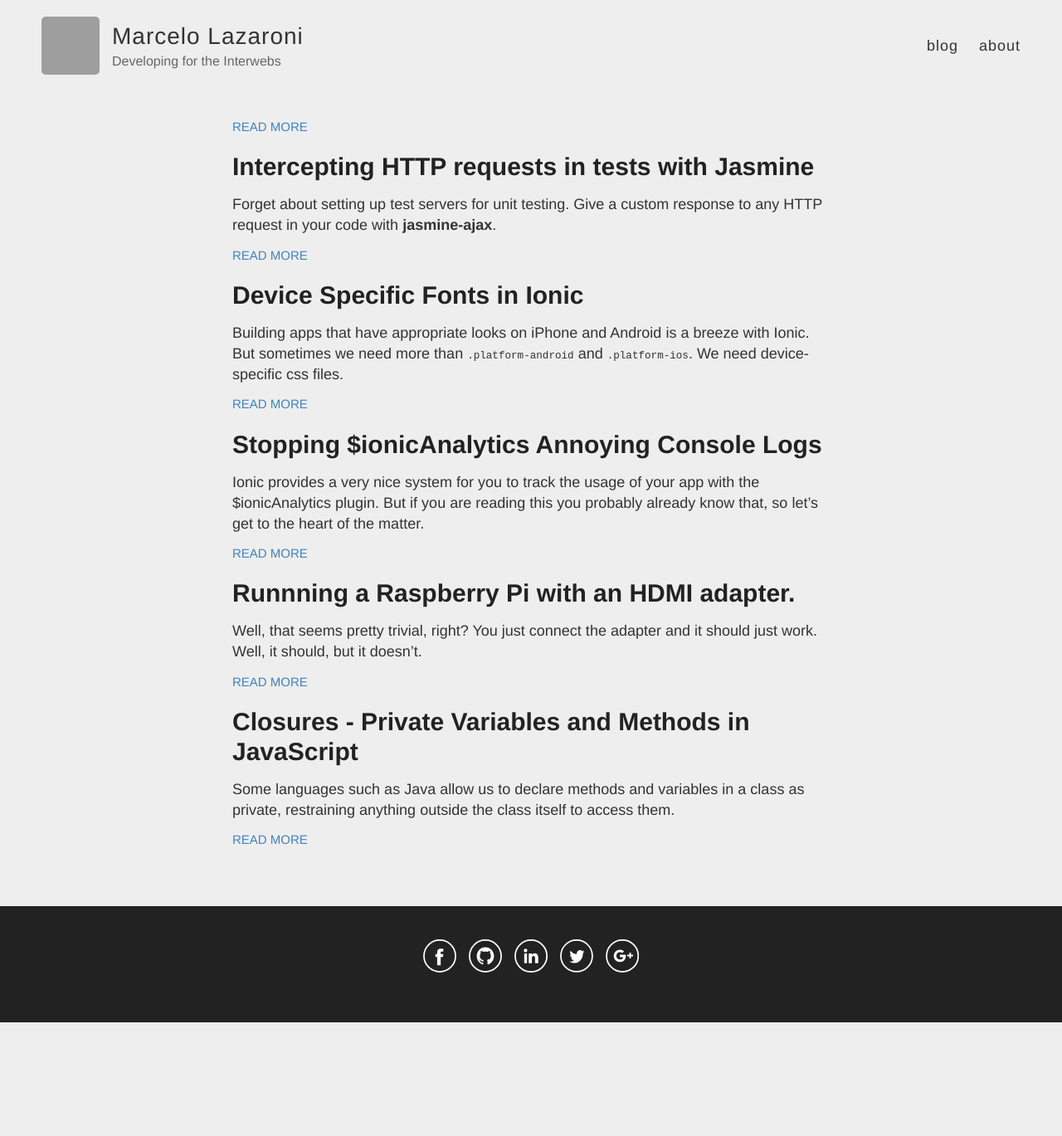
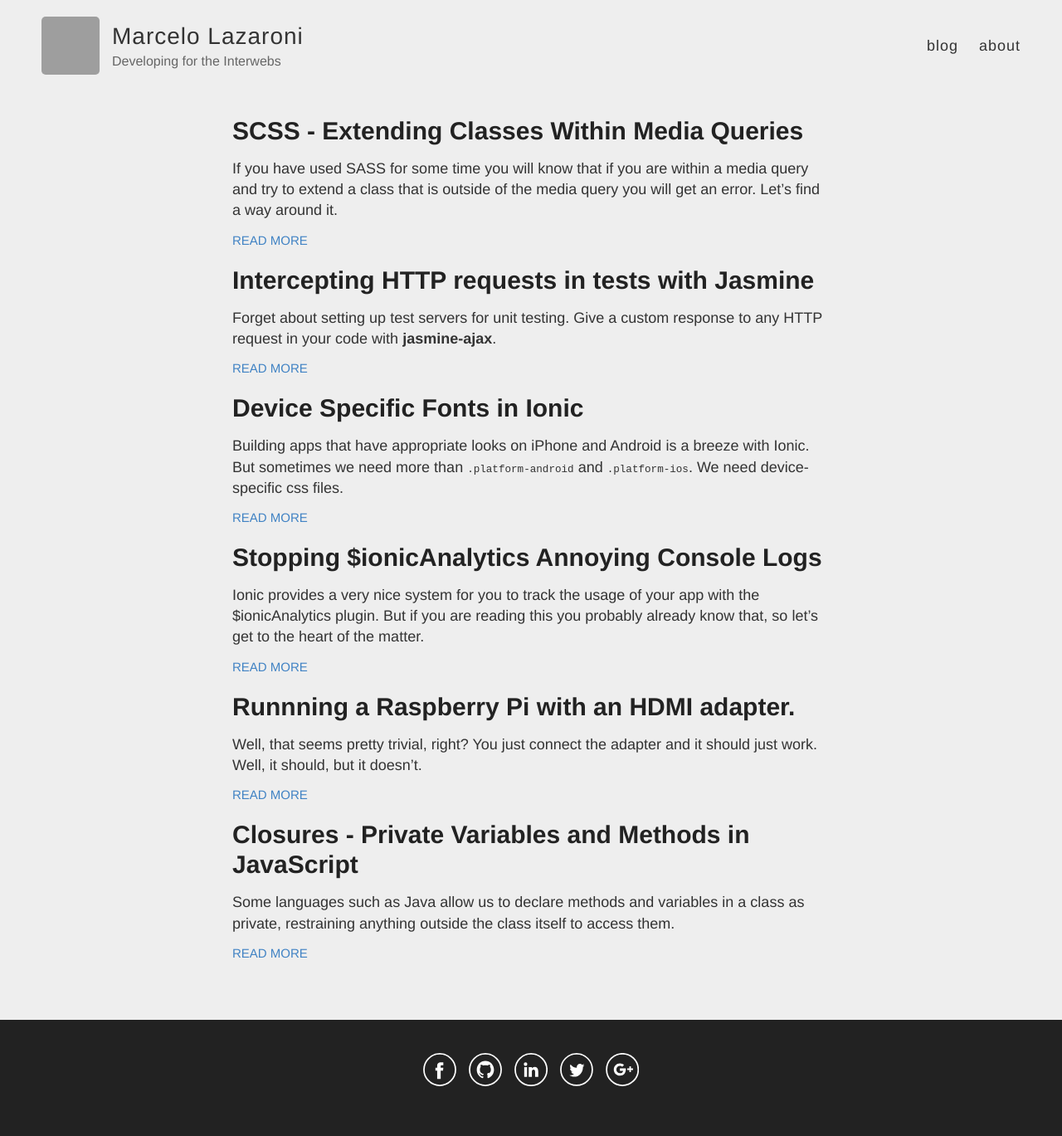
Before and after one commit to lazamar/lazamar.github.io, a Jekyll site: the page built from index.html, in a window 1280 px wide. Shown: the whole page at 83% size. Built offline with Jekyll 4.4.1, drawn with Linux system fonts in a browser that asks for light colours; before the commit the page ends 1232 px from its top, so only the background shows below that; grey boxes are pictures that could not be loaded.

Commit message:
Remove colon from post title

````diff
--- a/_posts/2016-04-02-exdending-classes-within-media-queries-in-scss.md
+++ b/_posts/2016-04-02-exdending-classes-within-media-queries-in-scss.md
@@ -1,6 +1,6 @@
 ---
 layout: post
-title: SCSS: extending classes within media queries
+title: SCSS - Extending Classes Within Media Queries
 ---
 If you have used SASS for some time you will know that if you are within a
 media query and try to extend a class that is outside of the media query
@@ -11,7 +11,7 @@ you will get an error. Let's find a way around it.
 
 If you do this:
 
-```
+``` scss
 .small-btn {
   padding: 5px;
   &:hover {
@@ -51,7 +51,7 @@ query will import the `@mixin` functionality.
 
 Here is how it could look like:
 
-```
+``` scss
 @mixin small-btn-mixin() {
   padding: 5px;
   &:hover {
@@ -88,7 +88,7 @@ to having to repeat code.
 
  - Instead of extending, put the code you want to reproduce inside a *`@mixin`*.
 
- ```
+ ``` scss
  @mixin small-btn-mixin() {
    padding: 5px;
    &:hover {
````
